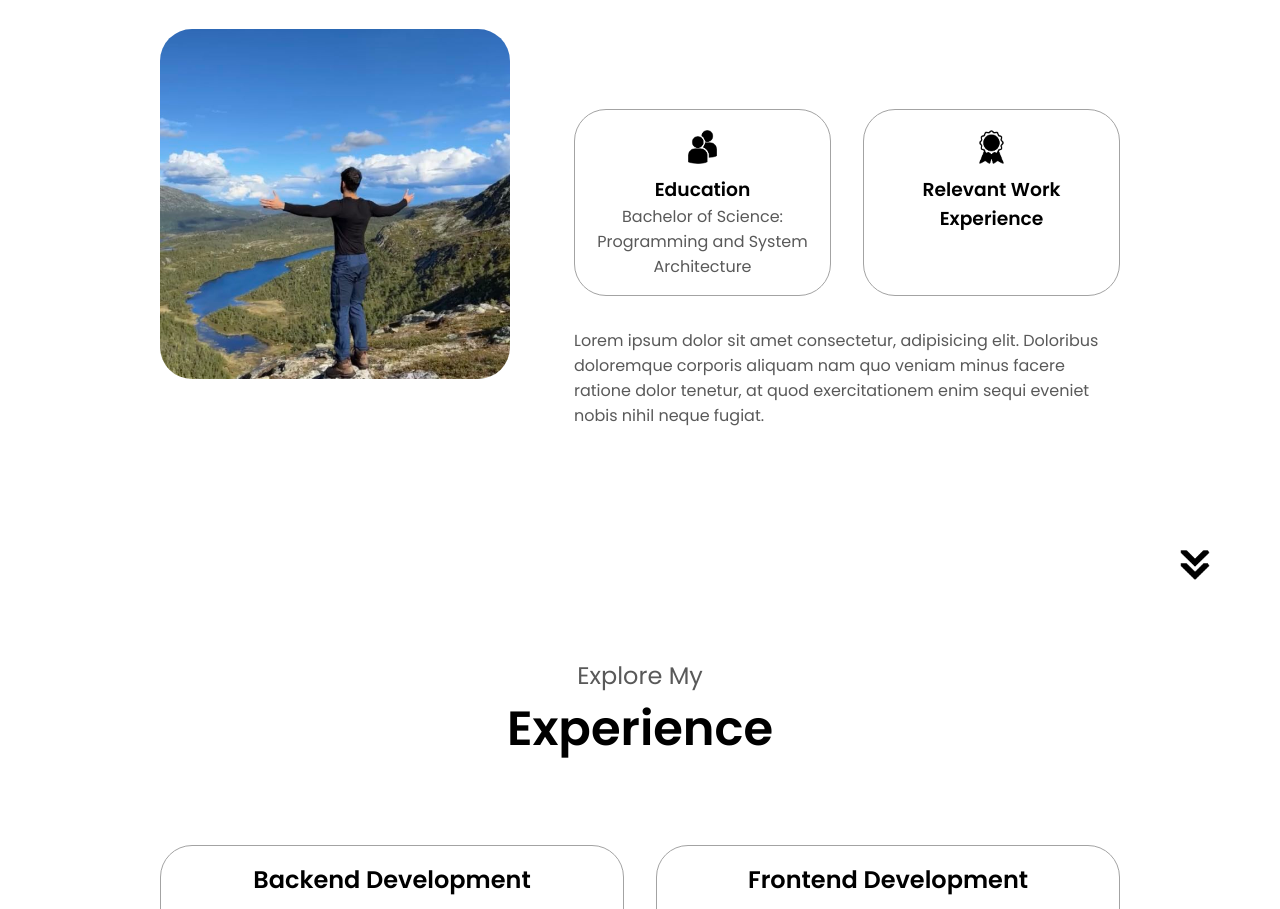
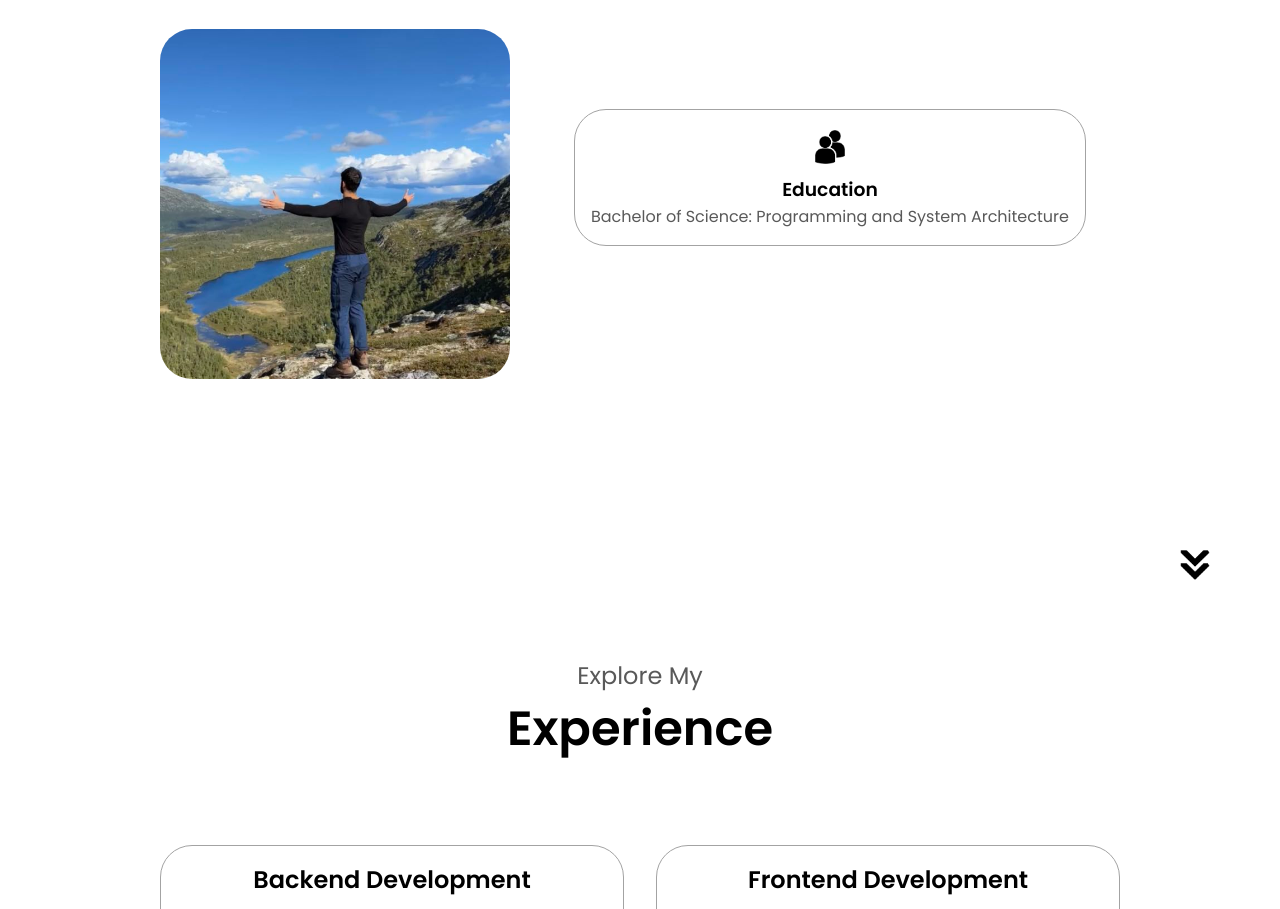
Before and after one commit to Robin-Ka/Portfolio-website, a plain HTML site: page index.html in a window 1280 px wide. Shown: the part 1062-1971 px from the top of the page. Drawn offline with Linux system fonts and the light colour scheme.

Commit message:
small changes

```diff
--- a/index.html
+++ b/index.html
@@ -86,14 +86,14 @@
                         <h3>Education</h3>
                         <p>Bachelor of Science: Programming and System Architecture</p>
                     </div>
-                    <div class="details-container">
+                    <!-- <div class="details-container">
                         <img src="./assets/experience.png" alt="experience icon"
                         class="icon">
                         <h3>Relevant Work Experience</h3>
-                    </div>
+                    </div> -->
                 </div>
                 <div class="text-container">
-                    <p>Lorem ipsum dolor sit amet consectetur, adipisicing elit. Doloribus doloremque corporis aliquam nam quo veniam minus facere ratione dolor tenetur, at quod exercitationem enim sequi eveniet nobis nihil neque fugiat.</p>
+                    <p></p>
                 </div>
             </div>
         </div>
```
